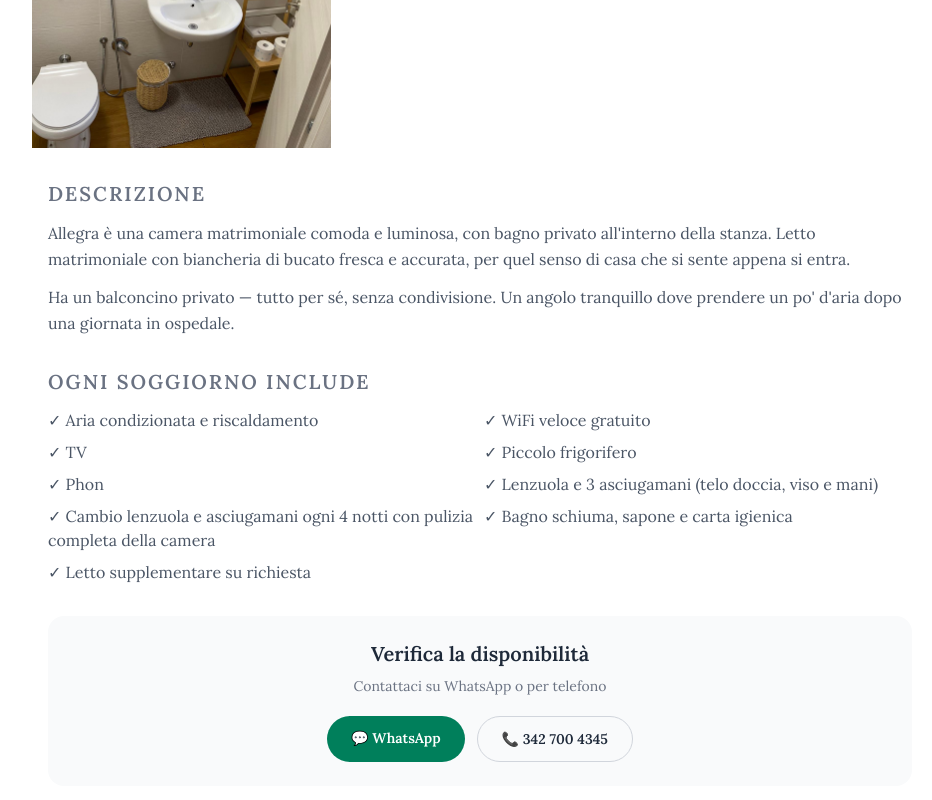
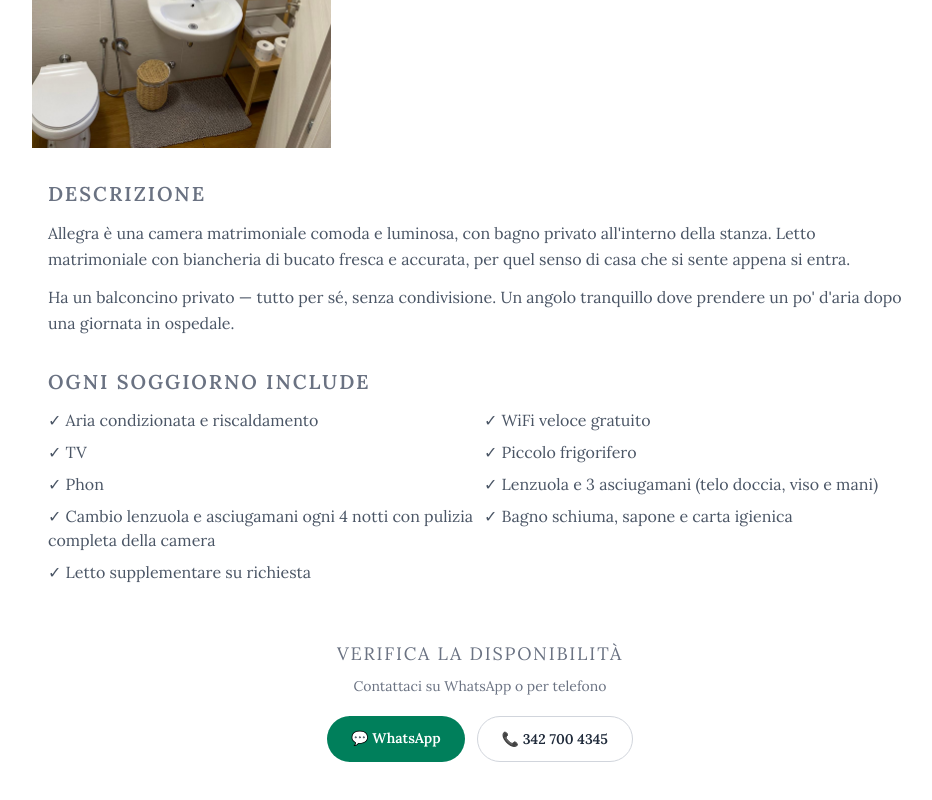
Before and after one commit to CasaAnia/sito-casaania, a Next.js app: page /camere/allegra in a window 1280 px wide. Shown: the part 1594-2394 px from the top of the page, without its empty margins (160-1092 px from the left). Built offline with nearby package versions, Linux system fonts and the light colour scheme.

Commit message:
Camere: box Verifica la disponibilità senza sfondo grigio, titolo maiuscolo coerente col resto del sito

```diff
--- a/app/camere/allegra/page.tsx
+++ b/app/camere/allegra/page.tsx
@@ -103,8 +103,8 @@ export default function CameraAllegra() {
           </ul>
         </div>
 
-        <div className="bg-gray-50 rounded-2xl p-6 text-center">
-          <p style={{ fontFamily: "'Lora', serif" }} className="text-xl font-semibold text-gray-800 mb-2">Verifica la disponibilità</p>
+        <div className="rounded-2xl p-6 text-center">
+          <p style={{ fontFamily: "'Lora', serif" }} className="text-gray-500 text-lg uppercase tracking-widest mb-2">Verifica la disponibilità</p>
           <p style={{ fontFamily: "'Lora', serif" }} className="text-sm text-gray-500 mb-5">Contattaci su WhatsApp o per telefono</p>
           <div className="flex flex-col sm:flex-row gap-3 justify-center">
             <a href={WA_LINK} target="_blank" rel="noopener noreferrer"
--- a/app/camere/ambra/page.tsx
+++ b/app/camere/ambra/page.tsx
@@ -99,8 +99,8 @@ export default function CameraAmbra() {
           </ul>
         </div>
 
-        <div className="bg-gray-50 rounded-2xl p-6 text-center">
-          <p style={{ fontFamily: "'Lora', serif" }} className="text-xl font-semibold text-gray-800 mb-2">Verifica la disponibilità</p>
+        <div className="rounded-2xl p-6 text-center">
+          <p style={{ fontFamily: "'Lora', serif" }} className="text-gray-500 text-lg uppercase tracking-widest mb-2">Verifica la disponibilità</p>
           <p style={{ fontFamily: "'Lora', serif" }} className="text-sm text-gray-500 mb-5">Contattaci su WhatsApp o per telefono</p>
           <div className="flex flex-col sm:flex-row gap-3 justify-center">
             <a href={WA_LINK} target="_blank" rel="noopener noreferrer"
--- a/app/camere/lena/page.tsx
+++ b/app/camere/lena/page.tsx
@@ -118,8 +118,8 @@ export default function CameraLena() {
           </ul>
         </div>
 
-        <div className="bg-gray-50 rounded-2xl p-6 text-center">
-          <p style={{ fontFamily: "'Lora', serif" }} className="text-xl font-semibold text-gray-800 mb-2">Verifica la disponibilità</p>
+        <div className="rounded-2xl p-6 text-center">
+          <p style={{ fontFamily: "'Lora', serif" }} className="text-gray-500 text-lg uppercase tracking-widest mb-2">Verifica la disponibilità</p>
           <p style={{ fontFamily: "'Lora', serif" }} className="text-sm text-gray-500 mb-5">Contattaci su WhatsApp o per telefono</p>
           <div className="flex flex-col sm:flex-row gap-3 justify-center">
             <a href={WA_LINK} target="_blank" rel="noopener noreferrer"
--- a/app/camere/singola/page.tsx
+++ b/app/camere/singola/page.tsx
@@ -109,8 +109,8 @@ export default function CameraSingola() {
           </ul>
         </div>
 
-        <div className="bg-gray-50 rounded-2xl p-6 text-center">
-          <p style={{ fontFamily: "'Lora', serif" }} className="text-xl font-semibold text-gray-800 mb-2">Verifica la disponibilità</p>
+        <div className="rounded-2xl p-6 text-center">
+          <p style={{ fontFamily: "'Lora', serif" }} className="text-gray-500 text-lg uppercase tracking-widest mb-2">Verifica la disponibilità</p>
           <p style={{ fontFamily: "'Lora', serif" }} className="text-sm text-gray-500 mb-5">Contattaci su WhatsApp o per telefono</p>
           <div className="flex flex-col sm:flex-row gap-3 justify-center">
             <a href={WA_LINK} target="_blank" rel="noopener noreferrer"
```
